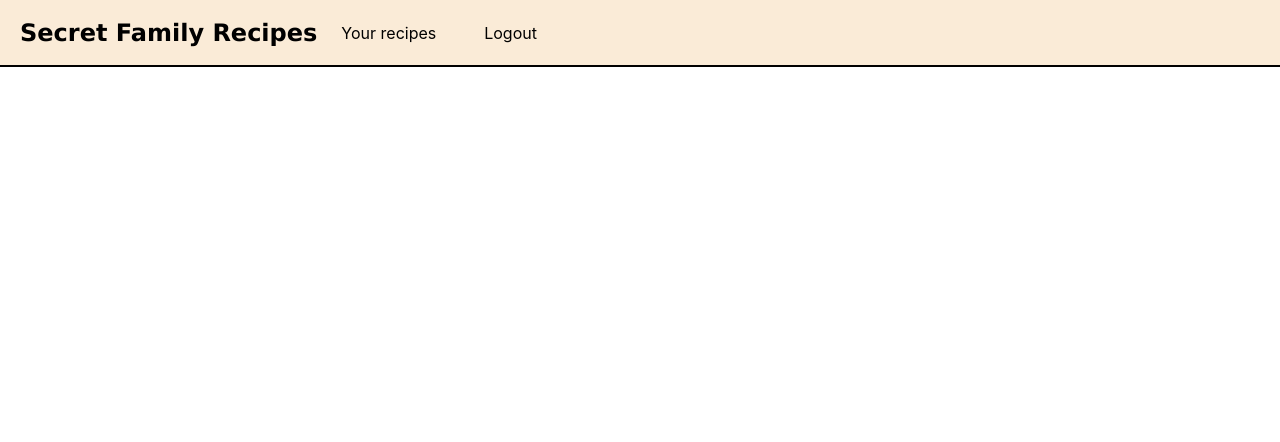
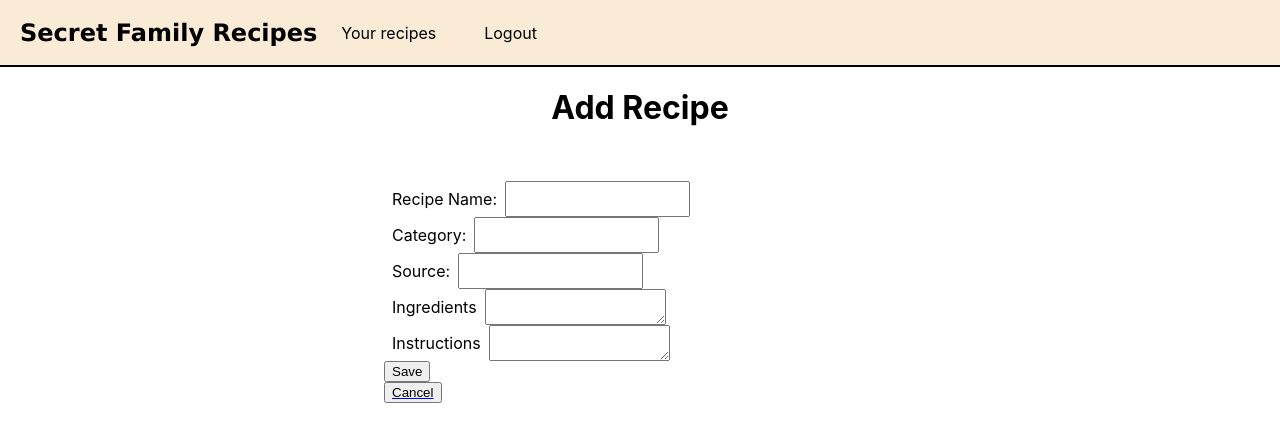
Before and after one commit to Build-Week-SecretFamilyRecipesCookbook/front-end, a React (Create React App) app: page /addrecipe in a window 1280 px wide. Shown: the top 442 px of the page. Built offline with nearby package versions, Linux system fonts and the light colour scheme; sample sign-in values are in the browser's storage.

Commit message:
feature-recipes

```diff
--- a/src/App.css
+++ b/src/App.css
@@ -56,6 +56,22 @@ nav a {
   height: 40vmin;
   pointer-events: none;
 }
+.addItemButton{
+  position:fixed;
+  width: 120px;
+  left: 50%;
+  right: 50%;
+  transform: translate(-50%, -50%);
+}
+.addRecipeForm{
+  display: flex;
+}
+.form-group{
+  display: flex;
+}
+.form-group label{
+  color:black;
+}
 
 @media (prefers-reduced-motion: no-preference) {
   .App-logo {
--- a/src/App.js
+++ b/src/App.js
@@ -8,6 +8,7 @@ import PrivateRoute from "./components/PrivateRoute";
 import Recipes from "./pages/Recipes";
 import { NavBar } from "./components/NavBar";
 import { PageBody } from "./components/PageBody";
+import AddRecipe from "./pages/AddRecipe";
 
 function App() {
   const [userData, setUserData] = useState({
@@ -25,10 +26,12 @@ function App() {
         <PageBody />
 
         <Switch>
+          <PrivateRoute exact path="/" component={Recipes} />
           <Route exact path="/" component={Login} />
           <Route path="/login" component={Login} />
           <Route path="/register" component={Register} />
           <PrivateRoute path="/recipes" component={Recipes} />
+          <PrivateRoute path="/addrecipe" component={AddRecipe} />
         </Switch>
       </UserContext.Provider>
     </div>
--- /dev/null
+++ b/src/components/RecipeCard.js
@@ -0,0 +1,20 @@
+import React from 'react';
+import { Link } from 'react-router-dom';
+
+const RecipeCard = (props) =>{
+    const { id, recipe_name, source, category} = props.recipe;
+    return(
+        <tr key={id}>
+      <td>{recipe_name}</td>
+      <td>{source}</td>
+      <td>{category}</td>
+      <td>
+        <Link to={`/recipes/${id}`} className="view">
+          <input type="button" className="btn btn-secondary" value="View"/>
+        </Link>
+      </td>
+  </tr>
+    )
+}
+
+export default RecipeCard
--- /dev/null
+++ b/src/pages/AddRecipe.js
@@ -0,0 +1,77 @@
+import React, { useState } from 'react';
+import { useParams, useHistory } from 'react-router-dom';
+import { Link } from 'react-router-dom';
+import { axiosWithAuth } from '../helpers/axiosWithAuth';
+
+const AddRecipe = (props) =>{
+    const { push } = useHistory();
+	const params = useParams();
+	let id = Number(params.id)
+	const [recipe, setRecipe] = useState({
+		recipe_name:"",
+		category: "",
+		source: "",
+		ingredients: "",
+        instructions: "",
+	});
+
+	const handleChange = (e) => {
+        setRecipe({
+            ...recipe,
+            [e.target.name]: e.target.value
+        });
+    }
+
+    const handleSubmit = (e) => {
+		e.preventDefault();
+			axiosWithAuth()
+            .post('/recipes', recipe)
+            .then(response=>{console.log(response)})
+		}
+
+
+	const { recipe_name,
+    category,
+    source,
+    ingredients,
+    instructions} = recipe;
+    return(
+        <>
+        <h1>Add Recipe</h1>
+        <div className="addRecipeForm">
+			<form onSubmit={handleSubmit}>
+				<div className="modal-header">
+				</div>
+				<div className="modal-body">
+					<div className="form-group">
+						<label>Recipe Name:</label>
+						<input value={recipe_name} onChange={handleChange} name="recipe_name" type="text" className="form-control"/>
+					</div>
+					<div className="form-group">
+						<label>Category:</label>
+						<input value={category} onChange={handleChange} name="category" type="text" className="form-control"/>
+					</div>
+					<div className="form-group">
+						<label>Source:</label>
+						<input value={source} onChange={handleChange} name="source" type="text" className="form-control"/>
+					</div>
+					<div className="form-group">
+						<label>Ingredients</label>
+						<textarea value={ingredients} onChange={handleChange} name="ingredients" className="form-control"></textarea>
+					</div>
+                    <div className="form-group">
+						<label>Instructions</label>
+						<textarea value={instructions} onChange={handleChange} name="instructions" className="form-control"></textarea>
+					</div>
+				</div>
+				<div className="modal-footer">
+					<input type="submit" className="btn btn-info" value="Save"/>
+					<Link to={`/recipes`}><input type="button" className="btn btn-default" value="Cancel"/></Link>
+				</div>
+			</form>
+		</div>
+        </>
+    )
+}
+
+export default AddRecipe
--- a/src/pages/Recipes.js
+++ b/src/pages/Recipes.js
@@ -1,9 +1,51 @@
-import React from "react";
+/* eslint-disable react-hooks/exhaustive-deps */
+import React, { useEffect, useState } from "react";
+import { useHistory } from "react-router-dom";
+import RecipeCard from "../components/RecipeCard";
+import { axiosWithAuth } from "../helpers/axiosWithAuth";
 
 const Recipes = () => {
+  const {push} = useHistory()
+
+  const [recipes, setRecipes] = useState([])
+  const handleAddItemClick = (e)=>{
+    push("/addrecipe")
+  }
+
+ useEffect(()=>{
+  const getRecipeData = () =>{ axiosWithAuth()
+  .get('/recipes')
+  .then((response)=>{
+    console.log("Response data", response.data)
+    setRecipes(response.data)
+    console.log(recipes)
+  })
+  .catch(err=>console.log(err));}
+  getRecipeData();
+ },[recipes.length])
+
   return (
     <>
       <h1>Recipes</h1>
+      <button className="addRecipe" onClick={handleAddItemClick} recipes={recipes}>Add Recipe</button>
+      <div className="col">
+            <table className="table table-striped table-hover">
+                <thead>
+                <tr>
+                    <th>Recipe Name</th>
+                    <th>Category</th>
+                    <th>Source</th>
+                    <th></th>
+                </tr>
+                </thead>
+
+                <tbody>
+                    {
+                        recipes.map(recipe=><RecipeCard key={recipe.id} recipe={recipe}/>)
+                    }
+                </tbody>
+            </table>
+        </div>
     </>
   );
 };
```
